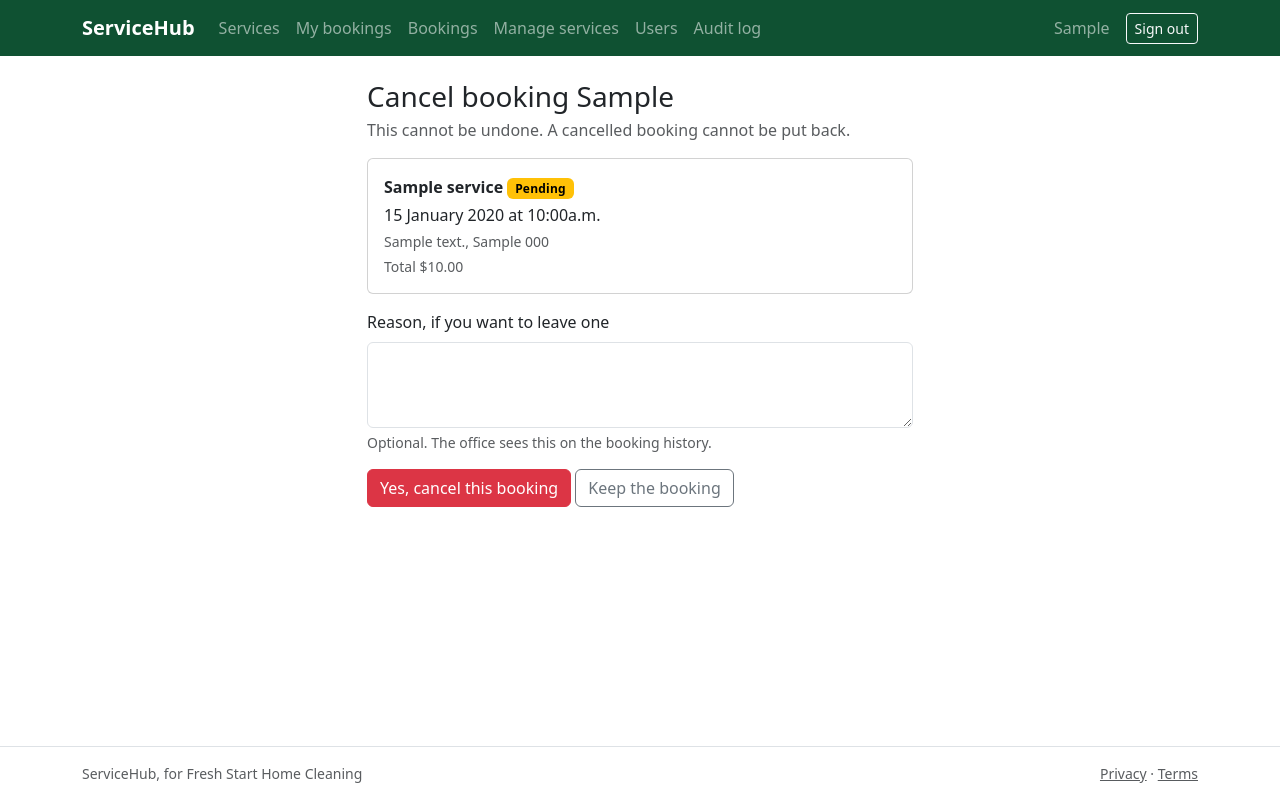
After one commit to team-servicehub-it6006/servicehub-it6006, a Django app: page /bookings/00000000-0000-0000-0000-000000000001/cancel/ in a window 1280 px wide. The commit adds this page. Run offline with Django 5.2, Linux system fonts and the light colour scheme; a user stored in the database is signed in; tables that the repository leaves empty hold one stand-in row (values such as "Sample post"); some libraries are stand-ins or nearby versions.

Commit message:
Complete booking actions and paginated customer and cleaner lists

```diff
--- /dev/null
+++ b/templates/bookings/booking_cancel.html
@@ -0,0 +1,27 @@
+{% extends 'base.html' %}
+{% block title %}Cancel {{ booking.reference }} &middot; ServiceHub{% endblock %}
+{% block content %}
+<div class="row justify-content-center"><div class="col-lg-6">
+  <h1 class="h3 mb-1">Cancel booking {{ booking.reference }}</h1>
+  <p class="text-muted">This cannot be undone. A cancelled booking cannot be put back.</p>
+
+  <div class="card mb-3"><div class="card-body">
+    <p class="mb-1"><strong>{{ booking.service.name }}</strong>
+       <span class="badge text-bg-{{ booking.badge }}">{{ booking.get_status_display }}</span></p>
+    <p class="mb-1">{{ booking.scheduled_date|date:'j F Y' }} at {{ booking.scheduled_time|time:'g:ia' }}</p>
+    <p class="mb-1 small text-muted">{{ booking.address }}</p>
+    <p class="mb-0 small text-muted">Total ${{ booking.total_price }}</p>
+  </div></div>
+
+  <form method="post" novalidate>
+    {% csrf_token %}
+    <div class="mb-3">
+      <label class="form-label" for="note">Reason, if you want to leave one</label>
+      <textarea class="form-control" id="note" name="note" rows="3" maxlength="500"></textarea>
+      <div class="form-text">Optional. The office sees this on the booking history.</div>
+    </div>
+    <button class="btn btn-danger" type="submit">Yes, cancel this booking</button>
+    <a class="btn btn-outline-secondary" href="{% url 'bookings:detail' booking.pk %}">Keep the booking</a>
+  </form>
+</div></div>
+{% endblock %}
--- a/templates/bookings/booking_form.html
+++ b/templates/bookings/booking_form.html
@@ -20,10 +20,8 @@
           <span>${{ service.base_price }}</span></div>
         <p class="small text-muted mt-2">
           Extra bedrooms are $25 each and extra bathrooms are $30 each, on top of a two bedroom,
-          one bathroom property. The final total is worked out on the server when you submit,
-          so nothing here can be edited in the browser to change what you pay.</p>
-        <p class="small text-muted mb-0">Your booking starts as Pending. The office confirms it
-          once a cleaner is assigned.</p>
+          one bathroom property. Your booking total includes these additions.</p>
+        <p class="small text-muted mb-0">The office confirms new bookings once a cleaner is assigned.</p>
       </div>
     </div>
   </div>
```
Also changed, not shown: templates/bookings/booking_detail.html (+4 -3 lines), templates/bookings/my_bookings.html (+11 -1 lines), templates/bookings/my_jobs.html (+11 -1 lines).
